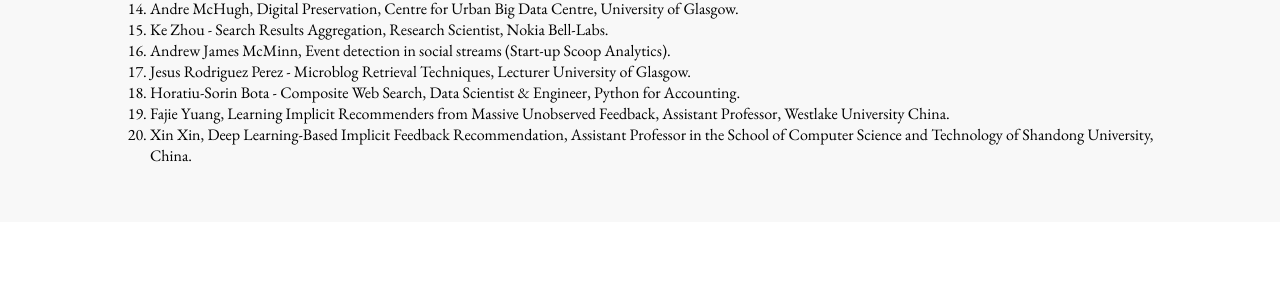
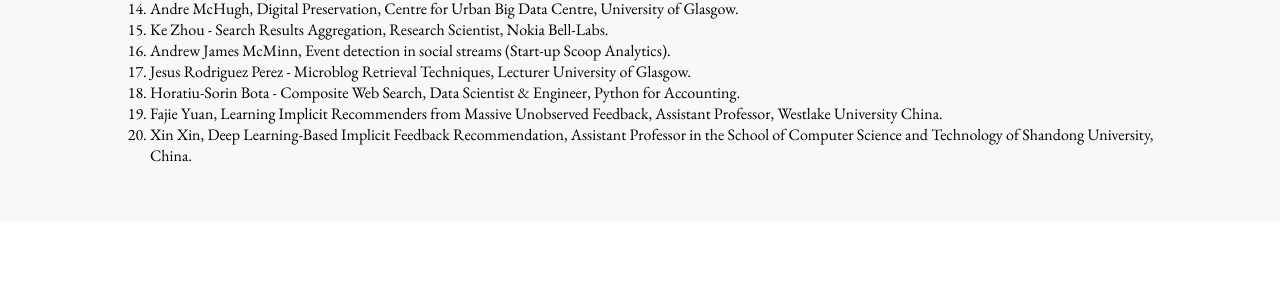
Before and after one commit to GAIR-Lab/GAIR-Lab.github.io, a Jekyll site: the page built from alumni/index.md, in a window 1280 px wide. Shown: the part 1467-1764 px from the top of the page. Built offline with Jekyll 4.4.1, drawn with Linux system fonts in a browser that asks for light colours; nearby versions of some CDN libraries.

Commit message:
Update index.md

```diff
--- a/alumni/index.md
+++ b/alumni/index.md
@@ -66,7 +66,7 @@
     <li>Andrew James McMinn, Event detection in social streams (Start-up Scoop Analytics).</li>
     <li>Jesus Rodriguez Perez - Microblog Retrieval Techniques, Lecturer University of Glasgow.</li>
     <li>Horatiu-Sorin Bota - Composite Web Search, Data Scientist & Engineer, Python for Accounting.</li>
-    <li>Fajie Yuang, Learning Implicit Recommenders from Massive Unobserved Feedback, Assistant Professor, Westlake University China.</li>
+    <li>Fajie Yuan, Learning Implicit Recommenders from Massive Unobserved Feedback, Assistant Professor, Westlake University China.</li>
     <li>Xin Xin, Deep Learning-Based Implicit Feedback Recommendation, Assistant Professor in the School of Computer Science and Technology of Shandong University, China.</li>
 </ol>
 
```
